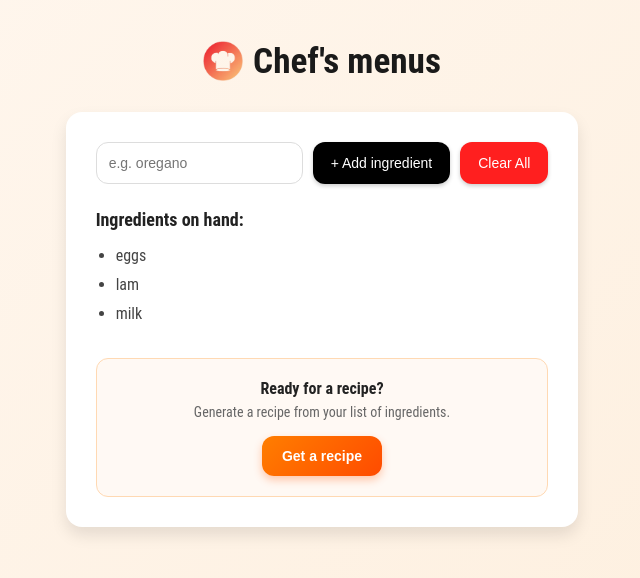
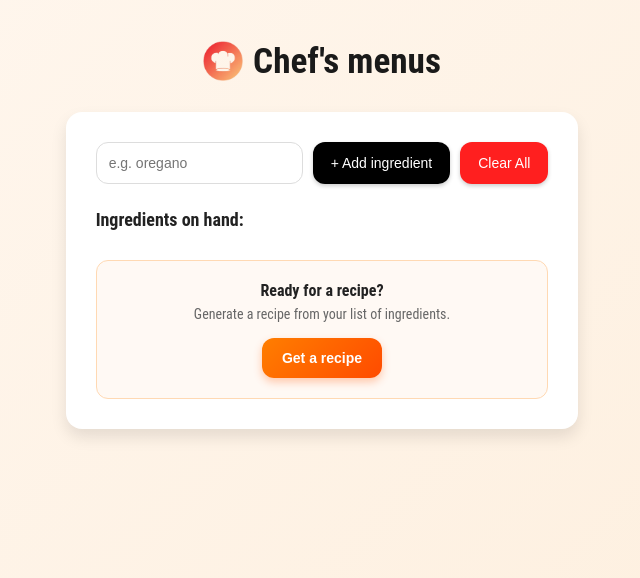
Before and after one commit to hddgpp/Chef-Claude-Project, a React (Vite) app in the folder my-app/: page / in a window 1280 px wide. Shown: the top 578 px of the page, without its empty margins (318-958 px from the left). Built offline with nearby package versions, Linux system fonts and the light colour scheme.

Commit message:
adding the todo app logic to RecipePage.jsx

```diff
--- a/my-app/src/components/RecipePage.jsx
+++ b/my-app/src/components/RecipePage.jsx
@@ -1,7 +1,7 @@
 import React from 'react'
 
 export default function RecipePage() {
-    const ingredients = ['eggs', 'lam', 'milk']
+    const [ingredients, SetIngredients] = React.useState([])
     const List = ingredients.map(x => {
     return(
       <li key={x}> {x}</li>
@@ -9,11 +9,12 @@ export default function RecipePage() {
    })
 
    function submit(e) {
+    SetIngredients(prev => [...prev, newIngredient])
+
      e.preventDefault();
      const formData = new FormData(e.currentTarget)
      const newIngredient = formData.get('ingredient')
-     ingredients.push(newIngredient)
-     console.log(ingredients)
+
    }
 
 
```
